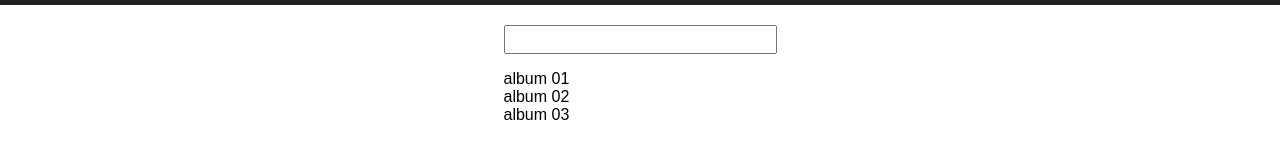
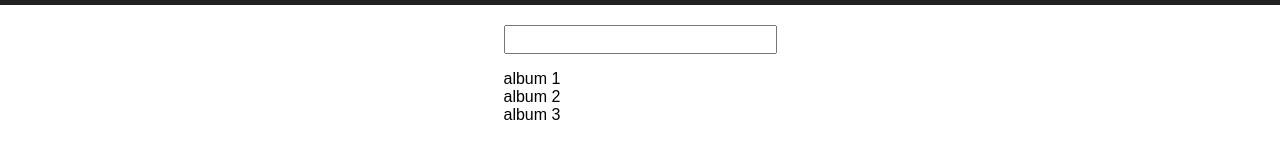
Before and after one commit to bidva/tt-music-search, a React (Create React App) app: page / in a window 1280 px wide. Shown: the part 185-344 px from the top of the page. Built offline with nearby package versions, Linux system fonts and the light colour scheme.

Commit message:
pre-define the state

```diff
--- a/src/App.js
+++ b/src/App.js
@@ -16,15 +16,11 @@ class App extends Component {
           </form>
           <div className="Album-List">
             <ul>
-              <li>
-                <lable>album 01</lable>
-              </li>
-              <li>
-                <lable>album 02</lable>
-              </li>
-              <li>
-                <lable>album 03</lable>
-              </li>
+              {this.props.Albums.map(album=>(
+                  <li key={album.id}>
+                    <lable>{album.name}</lable>
+                  </li>
+                ))}
             </ul>
           </div>
         </div>
--- a/src/index.js
+++ b/src/index.js
@@ -4,5 +4,12 @@ import './index.css';
 import App from './App';
 import registerServiceWorker from './registerServiceWorker';
 
-ReactDOM.render(<App />, document.getElementById('root'));
+const state={
+	albums:[
+		{id:1, name:'album 1'},
+		{id:2, name:'album 2'},
+		{id:3, name:'album 3'}
+	]
+}
+ReactDOM.render(<App Albums={state.albums}/>, document.getElementById('root'));
 registerServiceWorker();
```
